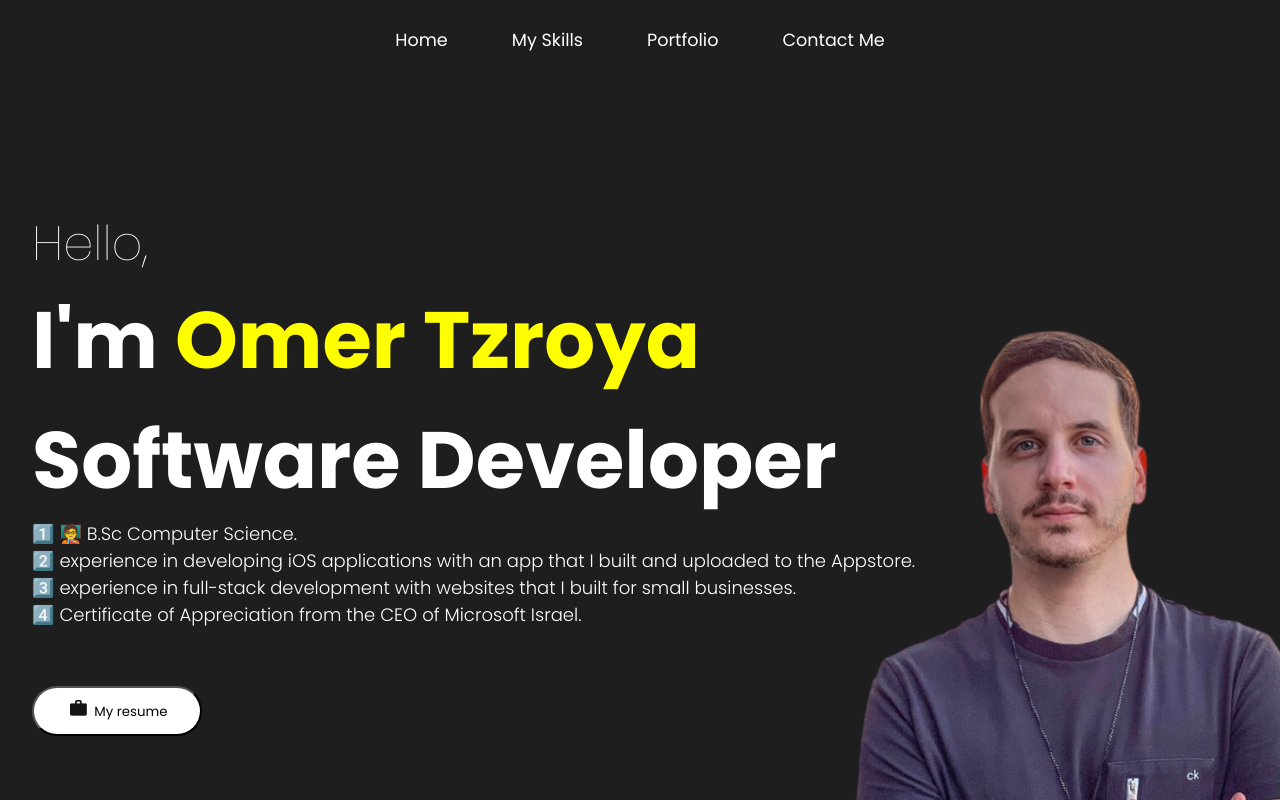
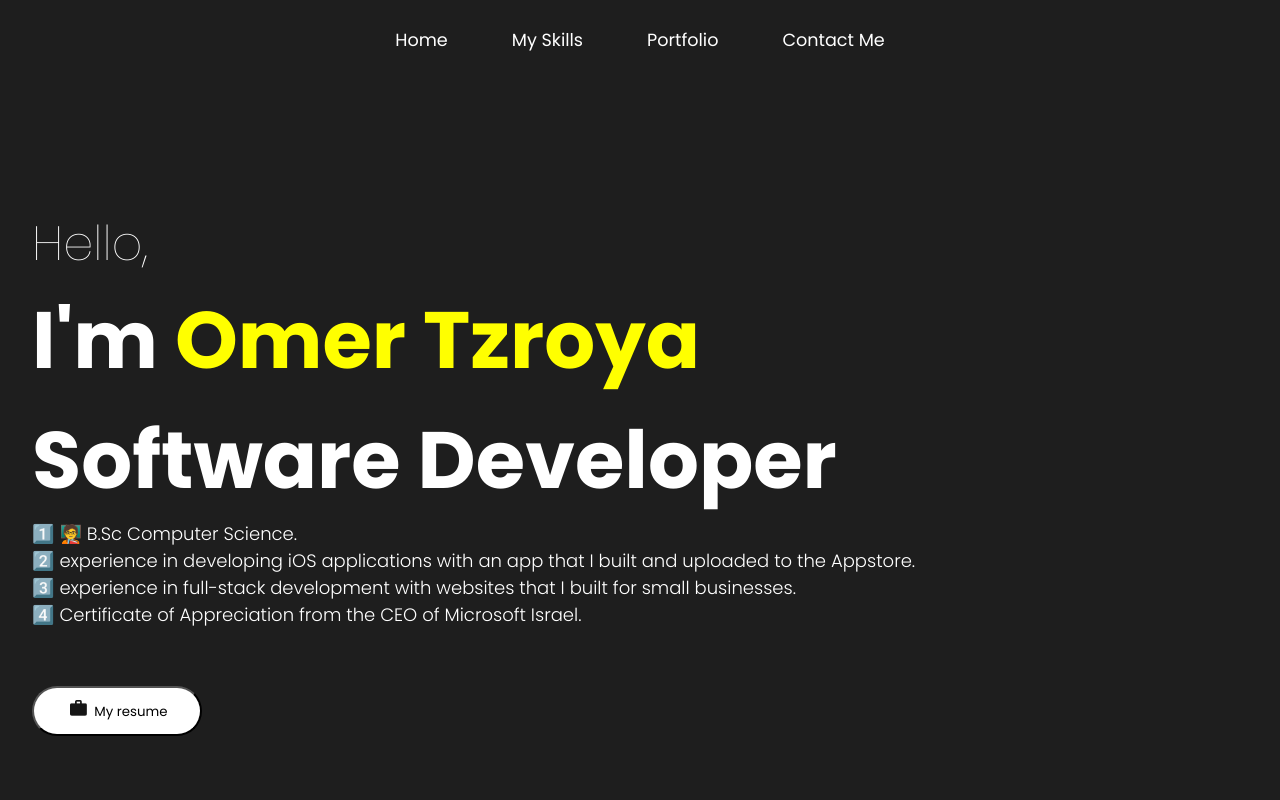
Before and after one commit to omertzroya/Portfolio-React-Project, a React (Create React App) app: page / in a window 1280 px wide. Shown: the top 800 px of the page. Built offline with nearby package versions, Linux system fonts and the light colour scheme.

Commit message:
MVP V1.0

```diff
--- a/src/components/Intro/intro.jsx
+++ b/src/components/Intro/intro.jsx
@@ -1,6 +1,5 @@
 import  React from 'react';
 import "./intro.css";
-import bg from "../../assets/profile.png";
 import { Link } from 'react-scroll';
 import btnImg from "../../assets/hireme.png";
 import resumePDF from '../../assets/resume.pdf';
@@ -26,7 +25,7 @@ const Intro = () => {
                 </button>
  </Link>
          </div>
-         <img src={bg} alt="profile" className="bg" />
+
 
 
 
```
